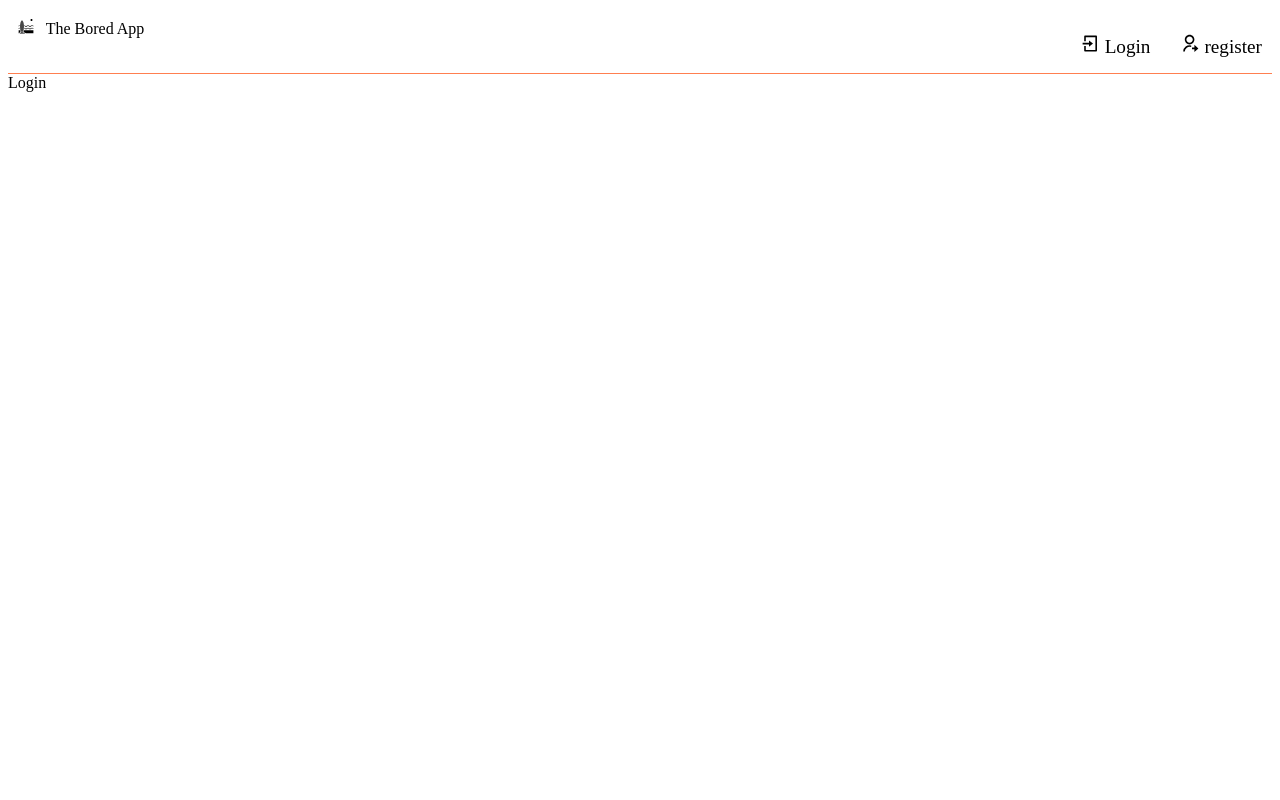
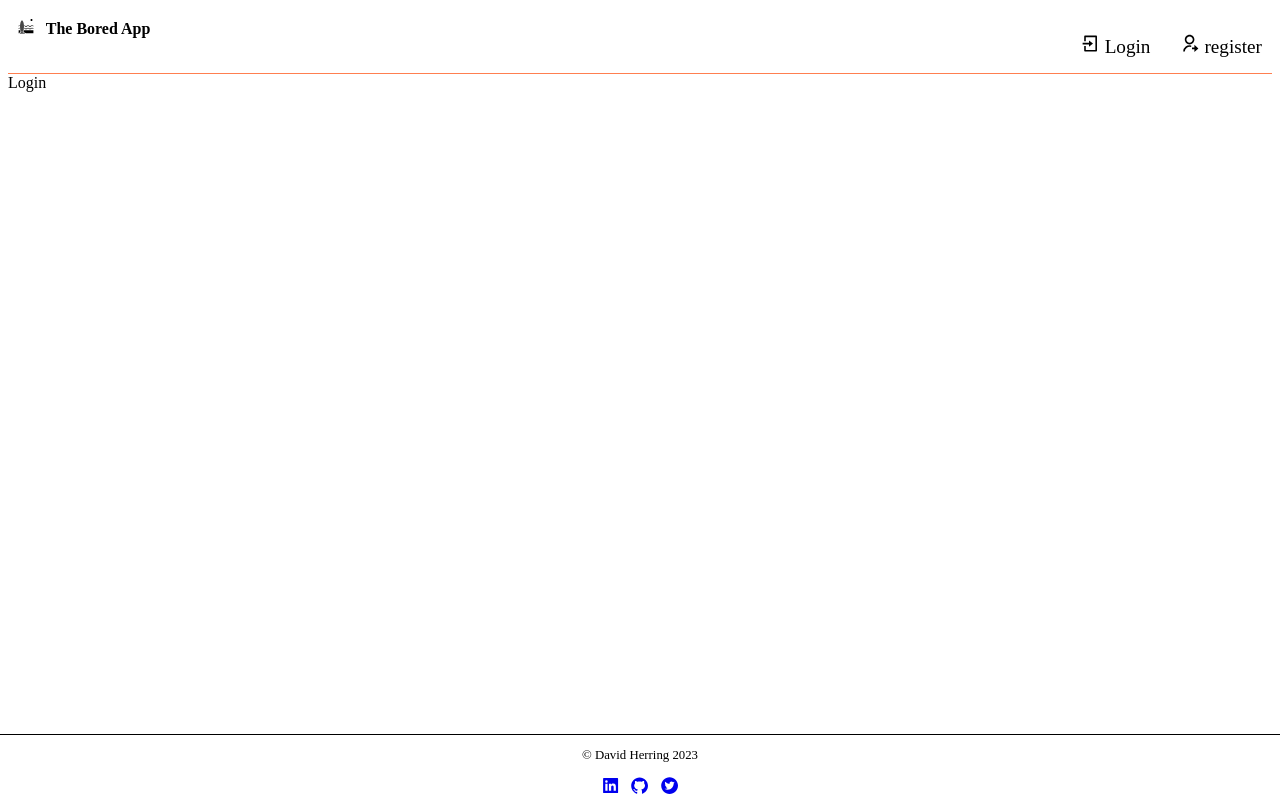
Before and after one commit to davidherring1998/bored-application, a React (Create React App) app in the folder client/: page /login in a window 1280 px wide. Built offline with nearby package versions, Linux system fonts and the light colour scheme.

Commit message:
adding footer

```diff
--- a/client/src/App.js
+++ b/client/src/App.js
@@ -2,6 +2,7 @@ import React from "react";
 import { BrowserRouter as Router, Routes, Route } from "react-router-dom";
 import Header from './components/Header'
 import Login from "./pages/login";
+import Footer from "./components/Footer";
 
 function App() {
   return (
@@ -11,6 +12,7 @@ function App() {
         <Routes>
           <Route path="/login" element={<Login />} />
         </Routes>
+        <Footer />
       </Router>
     </>
   );
--- a/client/src/components/Footer.jsx
+++ b/client/src/components/Footer.jsx
@@ -0,0 +1,29 @@
+import {
+  AiFillLinkedin,
+  AiFillGithub,
+  AiFillTwitterCircle,
+} from "react-icons/ai";
+import '../css/footer.css'
+
+function Footer() {
+  return (
+    <>
+      <div className="footer">
+        <p>&copy; David Herring 2023</p>
+        <div className="icons">
+          <a href="https://www.linkedin.com/in/david-herring-051bba241/">
+            <AiFillLinkedin />
+          </a>
+          <a className="mid-icon" href="https://github.com/davidherring1998">
+            <AiFillGithub />
+          </a>
+          <a href="https://twitter.com/DavidHe95802361">
+            <AiFillTwitterCircle />
+          </a>
+        </div>
+      </div>
+    </>
+  );
+}
+
+export default Footer;
--- a/client/src/css/footer.css
+++ b/client/src/css/footer.css
@@ -0,0 +1,22 @@
+.footer {
+  position: fixed;
+  left: 0;
+  bottom: 0;
+  margin: auto;
+  width: 100%;
+  border-top: 1px solid black;
+}
+
+.footer p {
+  text-align: center;
+  font-size: .8rem;
+}
+
+.icons {
+  font-size: 1.2rem;
+  text-align: center;
+}
+.mid-icon{
+    margin-left: 10px;
+    margin-right: 10px;
+}
--- a/client/src/css/header.css
+++ b/client/src/css/header.css
@@ -30,6 +30,7 @@
 
 .logo {
   font-size: 1.8 rem;
+  font-weight: 700;
   color: black;
   text-decoration: none;
 
```
